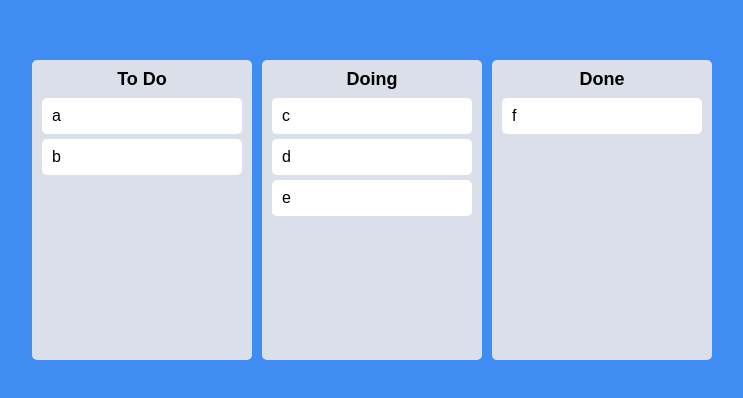
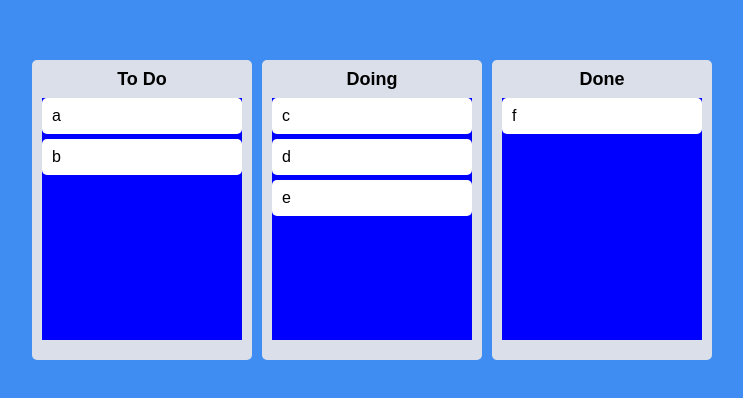
Before and after one commit to chromeheartz/nonflix-clone, a React (Create React App) app: page /1 in a window 1280 px wide. Shown: the part 190-588 px from the top of the page, without its empty margins (268-1011 px from the left). Built offline with nearby package versions, Linux system fonts and the light colour scheme.

Commit message:
#6.11 droppable snapshot

```diff
--- a/src/Componenets/Board.tsx
+++ b/src/Componenets/Board.tsx
@@ -9,6 +9,21 @@
   background-color : ${props => props.theme.boardColor};
   border-radius :5px;
   min-height : 300px;
+  display : flex;
+  flex-direction : column;
+`
+
+interface IAreaProps {
+  isDraggingFromThis : boolean;
+  isDraggingOver : boolean;
+}
+// Area는 그냥 div이기 때문에 props를 받을수없어서
+// isDraggingOver라는 prop을 받을것이라고 말하는것
+// const Area = styled.div<{isDraggingOver : boolean}>`
+const Area = styled.div<IAreaProps>`
+  background-color : ${props => props.isDraggingOver ? "pink" : props.isDraggingFromThis ? "red" : "blue"};
+  flex-grow : 1;
+  transition : background-color 0.3s ease-in-out;
 `
 
 const Title = styled.h2`
@@ -29,13 +44,25 @@
     <Wrapper>
       <Title>{boardId}</Title>
       <Droppable droppableId={boardId}>
-        {(magic) => (
-          <div ref={magic.innerRef} {...magic.droppableProps}>
+        {/*
+          두번쨰 argument
+
+          info 의 오른쪽클릭 type definition을 보면
+          type정의에 뭘 얻을지 알 수 있다.
+        */}
+        {(magic, info) => (
+          <Area
+            isDraggingOver={info.isDraggingOver}
+            // 안의 값이 string이던 뭐던 true가 되고, undefined거나 null이면 false
+            isDraggingFromThis={Boolean(info.draggingFromThisWith)}
+            ref={magic.innerRef}
+            {...magic.droppableProps}
+          >
             {toDos.map((toDo, index) => (
               <DragabbleCard key={toDo} index={index} toDo={toDo} />
             ))}
             {magic.placeholder}
-          </div>
+          </Area>
         )}
       </Droppable>
     </Wrapper>
```
